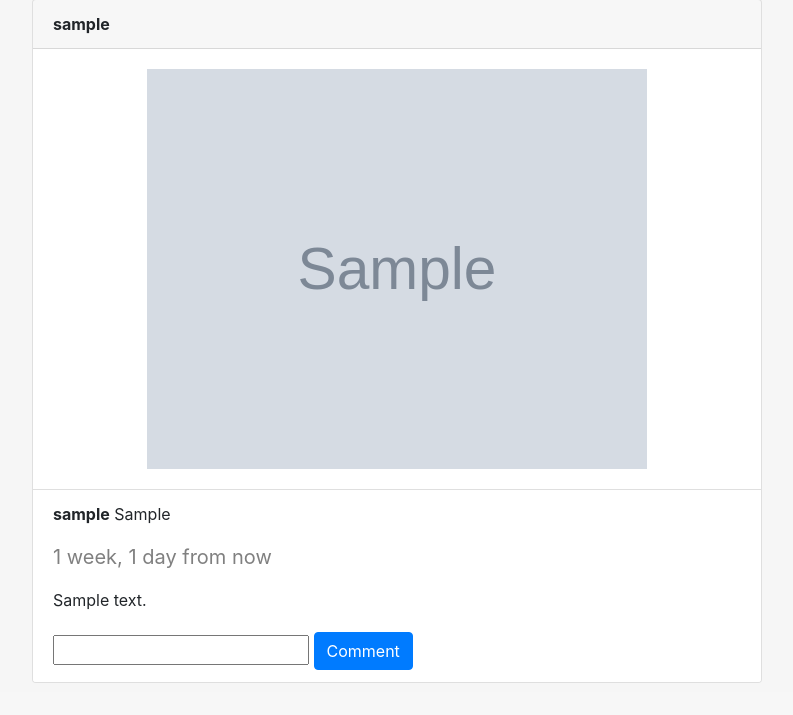
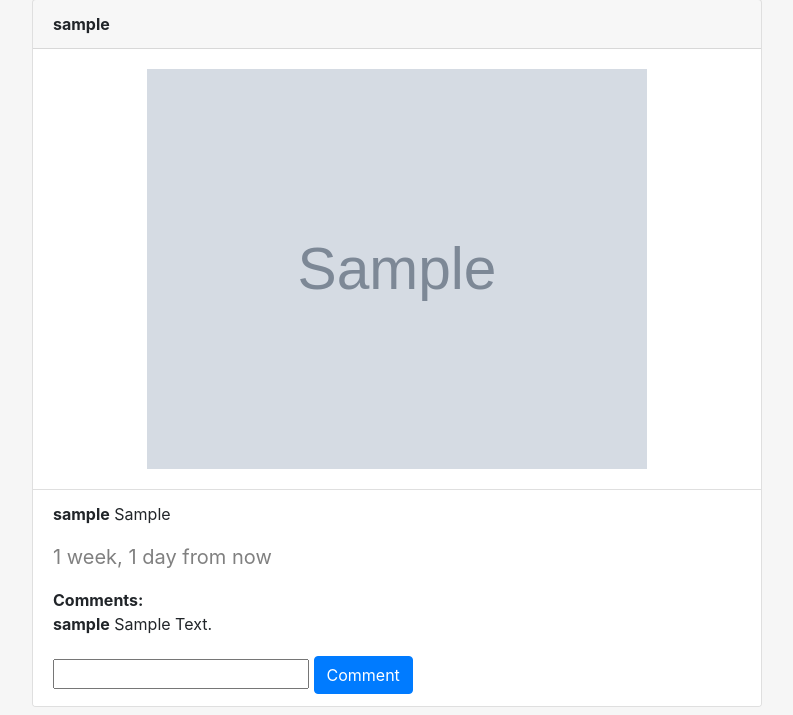
Before and after one commit to njoroge33/instamedia, a Django app: page /home/ in a window 1280 px wide. Shown: the part 108-823 px from the top of the page, without its empty margins (243-1036 px from the left). Before the commit the page ends 791 px from the top, so only its background shows below. Run offline with Django 3.2, Linux system fonts and the light colour scheme; a user stored in the database is signed in; tables that the repository leaves empty hold one stand-in row (values such as "Sample post"); grey boxes marked "Sample" are stand-in pictures; some libraries are stand-ins or nearby versions.

Commit message:
display the comments per every post

```diff
--- a/instaphoto/templates/index.html
+++ b/instaphoto/templates/index.html
@@ -18,9 +18,10 @@
                 <div class="card-footer bg-white">
                     <p><strong>{{post.user.username}}</strong> {{post.caption}}</p>
                     <p style="font-size: 20px;color:gray;">{{post.pub_date | naturaltime}}</p>
+                    <strong>Comments:</strong>
                     {% for comment in comments %}
                     {%if post.id == comment.post.id%}
-                    <p>{{comment.comment}}</p>
+                    <p><strong>{{comment.user.username}}</strong> {{comment.comment | title}}</p>
                     {%endif%}
                     {% endfor %}
 
```
